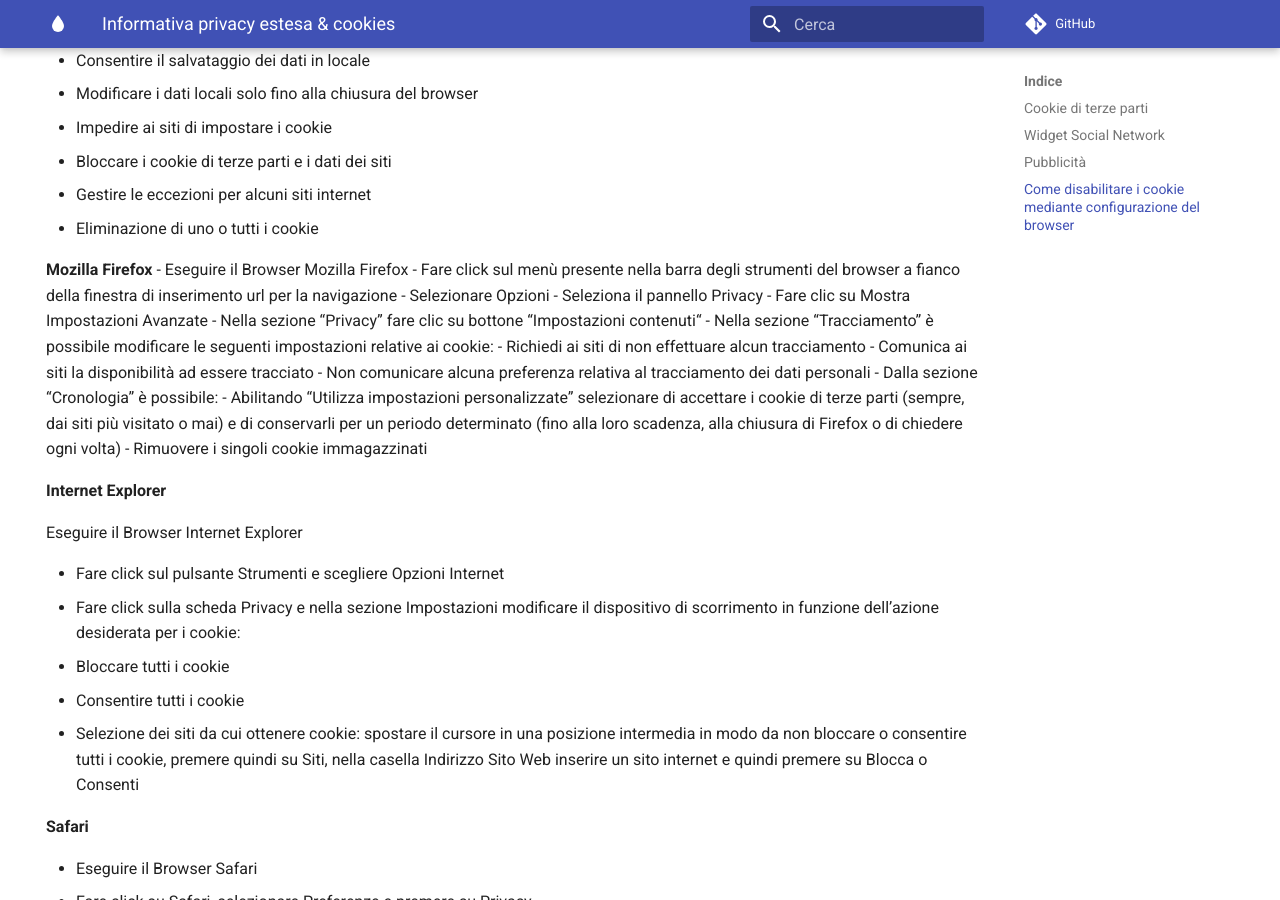
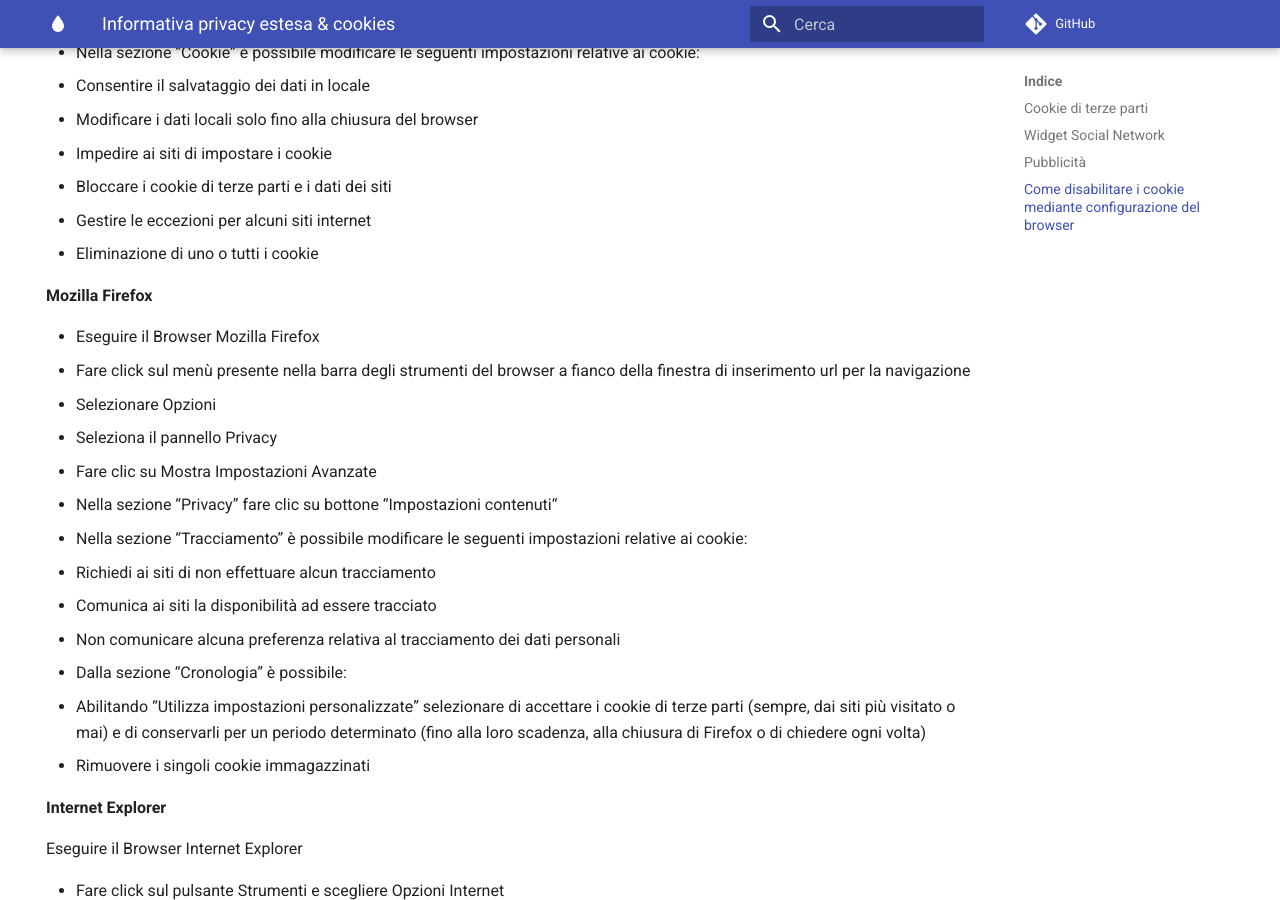
Before and after one commit to opendatasicilia/emergenza-idrica-sicilia, an MkDocs documentation site: the page built from docs/privacy-cookie.md, in a window 1280 px wide and 900 px high, scrolled down 2873 px. Built offline with MkDocs 1.6.1 and Material for MkDocs 9.7.7, drawn with Linux system fonts in a browser that asks for light colours; comment, search, counter and statistics services are not loaded; some of the changed text lies outside the part shown.

Commit message:
Update privacy-cookie.md

```diff
--- a/docs/privacy-cookie.md
+++ b/docs/privacy-cookie.md
@@ -10,8 +10,8 @@
 
 I cookie possono essere classificati in due categorie, in base alle loro funzionalità:
 
-- Cookie tecnici (di cui fanno parte i cookie sulle prestazioni e i cookie funzionali)
-- Cookie profilanti (di cui fanno parte i cookie legati alle pubblicità)
+- **Cookie tecnici** (di cui fanno parte i cookie sulle prestazioni e i cookie funzionali)
+- **Cookie profilanti** (di cui fanno parte i cookie legati alle pubblicità)
 
 Il sito utilizza solo il primo tipo di cookie, di tipo tecnico, per i quali non è richiesto alcun consenso.
 
@@ -26,7 +26,7 @@
 **Cookie di analisi di traffico anonimizzati**<br>
 Questo sito web utilizza inoltre i **cookie di Google Analytics**, un servizio di analisi web fornito da Google. Le informazioni generate dal cookie sull’utilizzo del sito web da parte vostra (compreso il vostro indirizzo IP) verranno trasmesse e depositate presso i server di Google che utilizzerà queste informazioni allo scopo di tracciare ed esaminare il vostro utilizzo del sito web, compilare report sulle attività svolte sul sito web e fornire altri servizi relativi alle attività e all’utilizzo di Internet. I dati generati da Google Analytics sono conservati da Google così come indicato nella Informativa reperibile al seguente link.<br>
 
-L’utente può disabilitare in modo selettivo l’azione di Google Analytics installando sul proprio browser la componente di opt-out fornito da Google. Per disabilitare l’azione di Google Analytics, si rinvia al link di seguito indicato: https://tools.google.com/dlpage/gaoptout
+L’utente può disabilitare in modo selettivo l’azione di Google Analytics installando sul proprio browser la componente di opt-out fornito da Google. Per disabilitare l’azione di Google Analytics, si rinvia al link di seguito indicato: [https://tools.google.com/dlpage/gaoptout](https://tools.google.com/dlpage/gaoptout)
 
 **Cookie funzionali**<br>
 Questi cookie consentono al sito web di ricordare le scelte che avete effettuato (come il vostro username, la vostra lingua o l’area geografica in cui vivete) al fine di ottimizzare e fornire funzionalità più avanzate. Questi cookie possono inoltre essere utilizzati per fornire funzionalità da voi richieste come ad esempio la visualizzazione di un video o la possibilità di commentare sul sito. Queste informazioni raccolte dai cookie possono essere anonime e non devono tracciare la navigazione e le attività dell’utente su altri siti web. Vi preghiamo di considerare che alcune funzionalità del sito web potrebbero essere ridotte o non disponibili disabilitando i cookie. Nel dettaglio, gli utenti possono controllare, eliminare o impedire il caricamento di cookie agendo sui loro browser così come sotto indicato.
@@ -36,10 +36,10 @@
 **Google Analytics**<br>
 Il Sito non impiega Google Analytics. Si tratta di un servizio di analisi web fornito da Google Inc. (“Google”) che utilizza cookie depositati sul computer dell’utente per consentire analisi statistiche in forma aggregata in ordine all’utilizzo del sito web visitato.
 
-I dati generati da Google Analytics sono conservati da Google così come indicato nella Informativa reperibile al seguente link – https://developers.google.com/analytics/devguides/collection/analyticsjs/cookie-usage
-Per consultare l’informativa privacy della società Google Inc., titolare autonomo del trattamento dei dati relativi al servizio Google Analytics, si rinvia al sito Internet.
+I dati generati da Google Analytics sono conservati da Google così come indicato nella Informativa reperibile al seguente link – [https://developers.google.com/analytics/devguides/collection/analyticsjs/cookie-usage](https://developers.google.com/analytics/devguides/collection/analyticsjs/cookie-usage). Per consultare l’informativa privacy della società Google Inc., titolare autonomo del trattamento dei dati relativi al servizio Google Analytics, si rinvia al sito Internet.
 
-**Google Fonts** [(What does using the Google Fonts API mean for the privacy of my users?)](https://developers.google.com/fonts/faq#what_does_using_the_google_fonts_api_mean_for_the_privacy_of_my_users)<br>
+**Google Fonts** <br>
+[(What does using the Google Fonts API mean for the privacy of my users?)](https://developers.google.com/fonts/faq#what_does_using_the_google_fonts_api_mean_for_the_privacy_of_my_users) <br>
 Questo sito web utilizza API di Google Fonts, l’uso di Google Fonts non è autenticato. Nessun cookie viene inviato dai visitatori del sito web all’API di Google Fonts. Le richieste all’API di Google Fonts vengono eseguite su domini specifici delle risorse, come [fonts.googleapis.com](fonts.googleapis.com) o [fonts.gstatic.com](fonts.gstatic.com), in modo che le richieste per i caratteri siano separate e non contengano credenziali inviate a google.com mentre utilizzando altri servizi Google autenticati, come Gmail.  Le richieste per le risorse CSS vengono memorizzate nella cache per 1 giorno. Per ulteriori informazioni sulle informazioni raccolte da Google e su come vengono utilizzate e protette, consulta le [Norme sulla privacy di Google](https://policies.google.com/privacy)<br><br>
 
 
@@ -86,6 +86,7 @@
   -   Eliminazione di uno o tutti i cookie
 
 **Mozilla Firefox**
+
 - Eseguire il Browser Mozilla Firefox
 - Fare click sul menù presente nella barra degli strumenti del browser a fianco della finestra di inserimento url per la navigazione
 - Selezionare Opzioni
```
